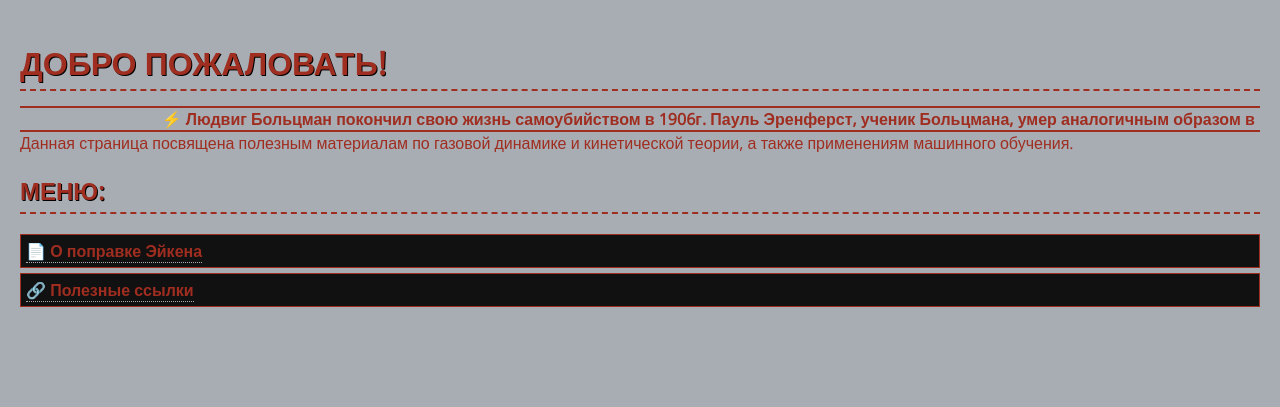
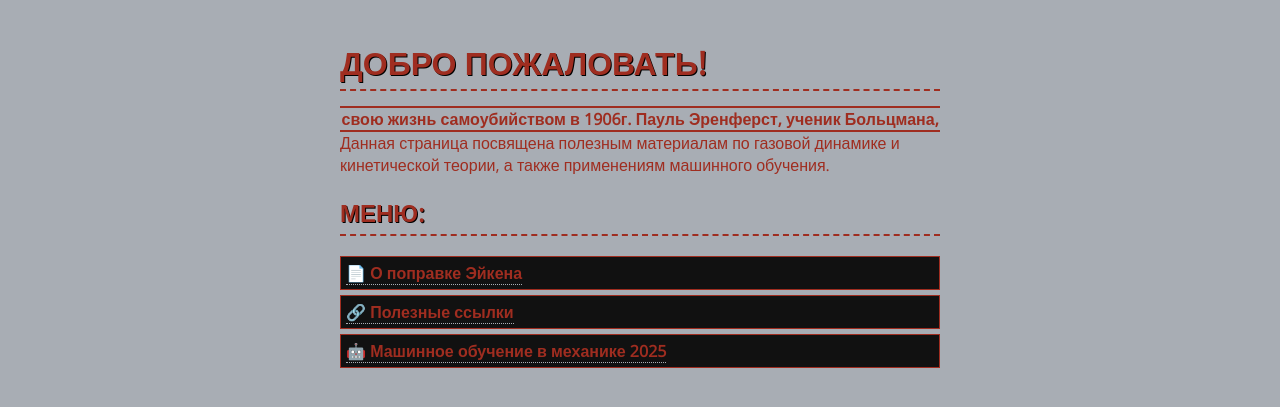
Before and after one commit to CKPEIIKA/ckpeiika.github.io, a Jekyll site: the page index.html, which Jekyll copies as it is, in a window 1280 px wide. Shown: the top 407 px of the page. Built offline with Jekyll 4.4.1, drawn with Linux system fonts in a browser that asks for light colours.

```diff
--- a/index.html
+++ b/index.html
@@ -15,7 +15,8 @@
   <h2>Меню:</h2>
   <ul class="nav">
     <li><a href="pages/eucken.html">📄 О поправке Эйкена</a></li>
-    <li><a href="resources.html">🔗 Полезные ссылки</a></li>
+    <li><a href="pages/resources.html">🔗 Полезные ссылки</a></li>
+    <li><a href="pages/ml2025.html">🤖 Машинное обучение в механике 2025</a></li>
   </ul>
 
   <p class="blink">[Страница в разработке 🚧]</p>
--- a/style.css
+++ b/style.css
@@ -5,6 +5,10 @@ body {
   color: #9F2D20;
   margin: 0;
   padding: 20px;
+
+  max-width: 600px;   /* column width */
+  margin-left: auto;  /* center horizontally */
+  margin-right: auto;
 }
 
 /* === Header / Title === */
```
Also changed, not shown: pages/ml2025.md (added, +14 -0 lines), pages/resources.md (renamed from resources.md, +0 -3 lines), pages/cfd2025.md (added), pages/rydalevska.md (added).
